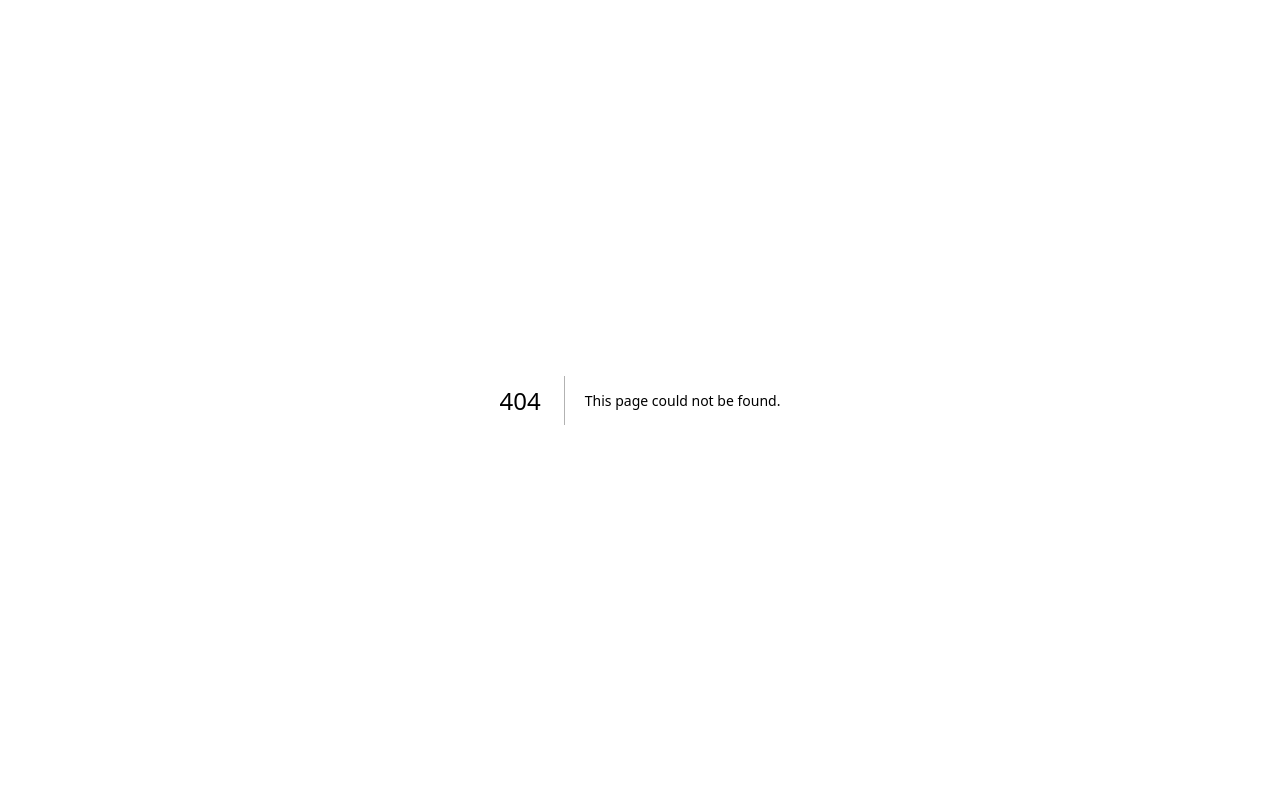
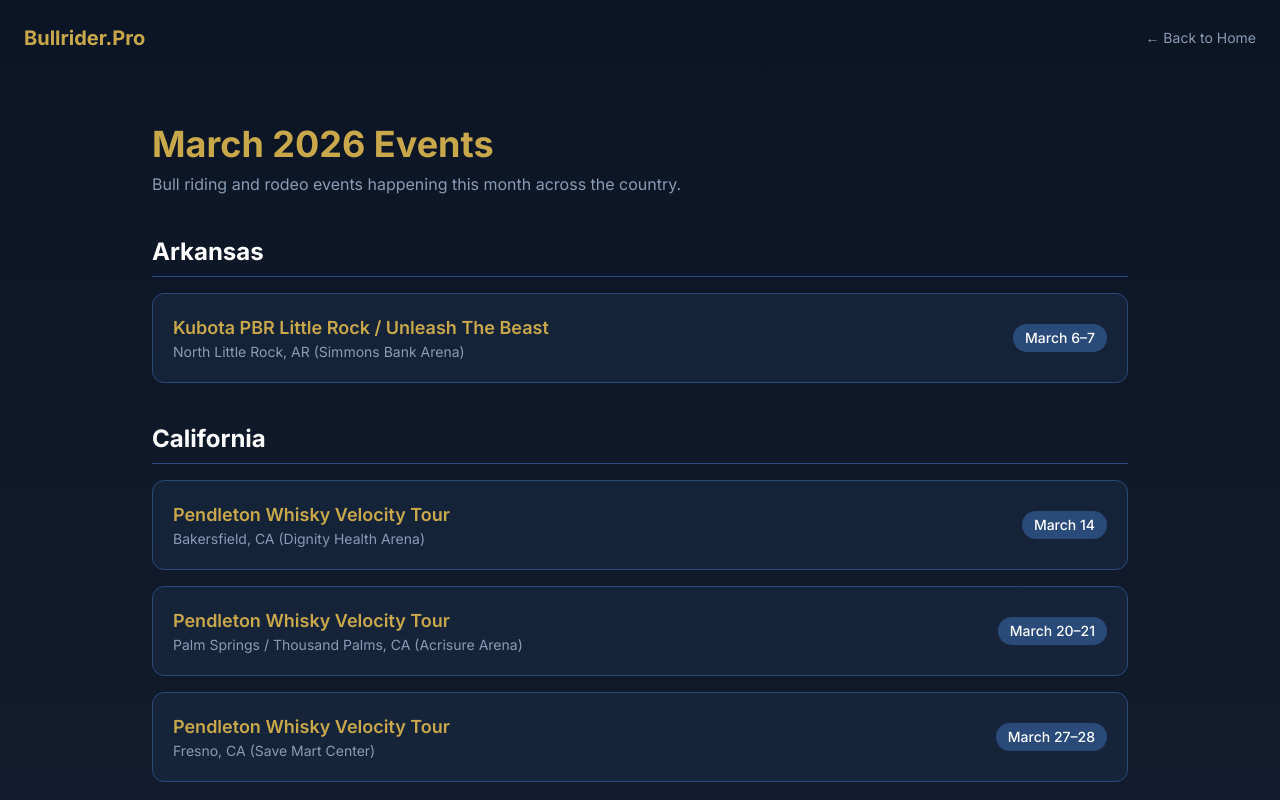
Before and after one commit to PrivacyKeeper/bullrider-website, a Next.js app: page /events in a window 1280 px wide. Before the commit this address had no page. Shown: the top 800 px of the page. Built offline with nearby package versions, Linux system fonts and the light colour scheme.

Commit message:
Add Events page with March 2026 bull riding events

```diff
--- /dev/null
+++ b/src/app/events/page.tsx
@@ -0,0 +1,70 @@
+"use client";
+import Link from "next/link";
+
+const events = [
+  { state: "Arkansas", items: [
+    { date: "March 6–7", name: "Kubota PBR Little Rock / Unleash The Beast", location: "North Little Rock, AR (Simmons Bank Arena)" }
+  ]},
+  { state: "California", items: [
+    { date: "March 14", name: "Pendleton Whisky Velocity Tour", location: "Bakersfield, CA (Dignity Health Arena)" },
+    { date: "March 20–21", name: "Pendleton Whisky Velocity Tour", location: "Palm Springs / Thousand Palms, CA (Acrisure Arena)" },
+    { date: "March 27–28", name: "Pendleton Whisky Velocity Tour", location: "Fresno, CA (Save Mart Center)" }
+  ]},
+  { state: "Florida", items: [
+    { date: "March 13–14", name: "PBR Florida State / Unleash The Beast", location: "Tallahassee, FL (Doak Campbell Stadium)" }
+  ]},
+  { state: "Indiana", items: [
+    { date: "March 21–22", name: "Ram Trucks PBR Indianapolis / Unleash The Beast", location: "Indianapolis, IN (Gainbridge Fieldhouse)" }
+  ]},
+  { state: "Missouri", items: [
+    { date: "March 20–21", name: "Ozark Empire PRCA Pro Rodeo", location: "Springfield, MO (Wilson Logistics Arena)" }
+  ]},
+  { state: "New Mexico", items: [
+    { date: "March 27–29", name: "PBR Albuquerque Ty Murray Invitational / Unleash The Beast", location: "Albuquerque, NM (The Pit)" }
+  ]},
+  { state: "Pennsylvania", items: [
+    { date: "March 6–7", name: "Pendleton Whisky Velocity Tour", location: "Reading, PA (Santander Arena)" }
+  ]},
+  { state: "Texas", items: [
+    { date: "March 2–22", name: "Houston Livestock Show and Rodeo (RodeoHouston)", location: "Houston, TX (NRG Stadium) – Bull riding nightly" },
+    { date: "March 12", name: "PBR Stockyards Showcase", location: "Fort Worth, TX (Cowtown Coliseum)" },
+    { date: "March 13–28", name: "Rodeo Austin", location: "Austin, TX – Bull riding nightly" },
+    { date: "March 15", name: "Ultimate Bullfighters: Bull Games", location: "Fort Worth, TX (Cowtown Coliseum)" },
+    { date: "March 19", name: "PBR Stockyards Showcase", location: "Fort Worth, TX (Cowtown Coliseum)" },
+    { date: "March 26", name: "PBR Stockyards Showcase", location: "Fort Worth, TX (Cowtown Coliseum)" },
+    { date: "March 29", name: "Ultimate Bullfighters: Bull Games", location: "Fort Worth, TX (Cowtown Coliseum)" }
+  ]}
+];
+
+export default function EventsPage() {
+  return (
+    <div className="min-h-screen bg-gradient-to-b from-[#0c1524] via-[#162033] to-[#0c1524] text-white">
+      <header className="py-6 px-6 flex items-center justify-between max-w-7xl mx-auto">
+        <Link href="/" className="text-[#c9a84c] font-bold text-xl">Bullrider.Pro</Link>
+        <Link href="/" className="text-sm text-[#8a9bb5] hover:text-[#c9a84c] transition">&larr; Back to Home</Link>
+      </header>
+      <main className="max-w-5xl mx-auto px-6 py-12">
+        <h1 className="text-4xl font-bold text-[#c9a84c] mb-2">March 2026 Events</h1>
+        <p className="text-[#8a9bb5] mb-10">Bull riding and rodeo events happening this month across the country.</p>
+        {events.map((group) => (
+          <div key={group.state} className="mb-10">
+            <h2 className="text-2xl font-bold text-white border-b border-[#2a4a7a] pb-2 mb-4">{group.state}</h2>
+            <div className="space-y-4">
+              {group.items.map((event, i) => (
+                <div key={i} className="bg-[#1a2a44]/60 border border-[#2a4a7a] rounded-xl p-5">
+                  <div className="flex flex-col sm:flex-row sm:items-center sm:justify-between gap-2">
+                    <div>
+                      <h3 className="text-lg font-semibold text-[#c9a84c]">{event.name}</h3>
+                      <p className="text-sm text-[#8a9bb5]">{event.location}</p>
+                    </div>
+                    <span className="text-sm font-medium text-white bg-[#2a4a7a] px-3 py-1 rounded-full whitespace-nowrap">{event.date}</span>
+                  </div>
+                </div>
+              ))}
+            </div>
+          </div>
+        ))}
+      </main>
+    </div>
+  );
+}
```
